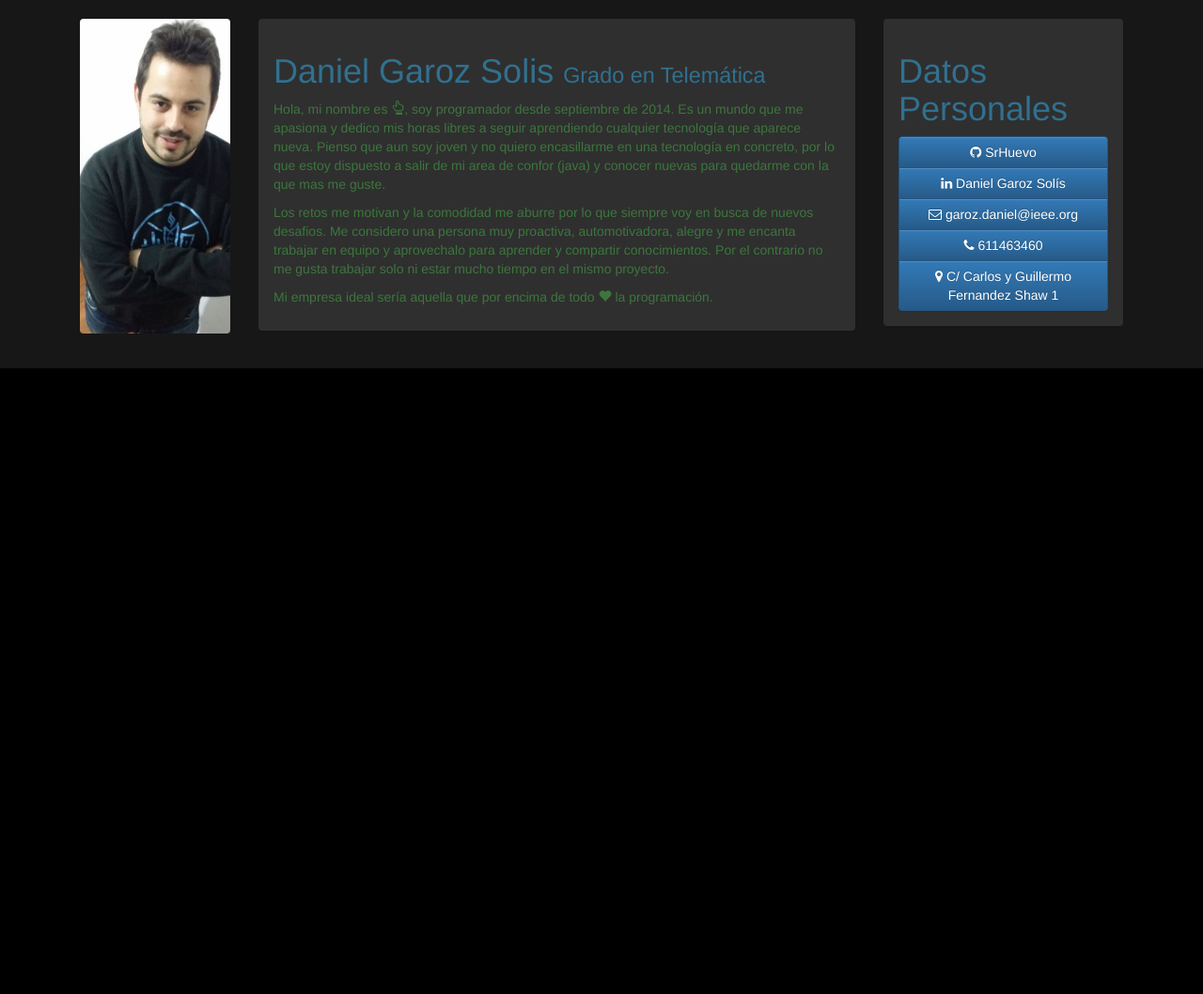
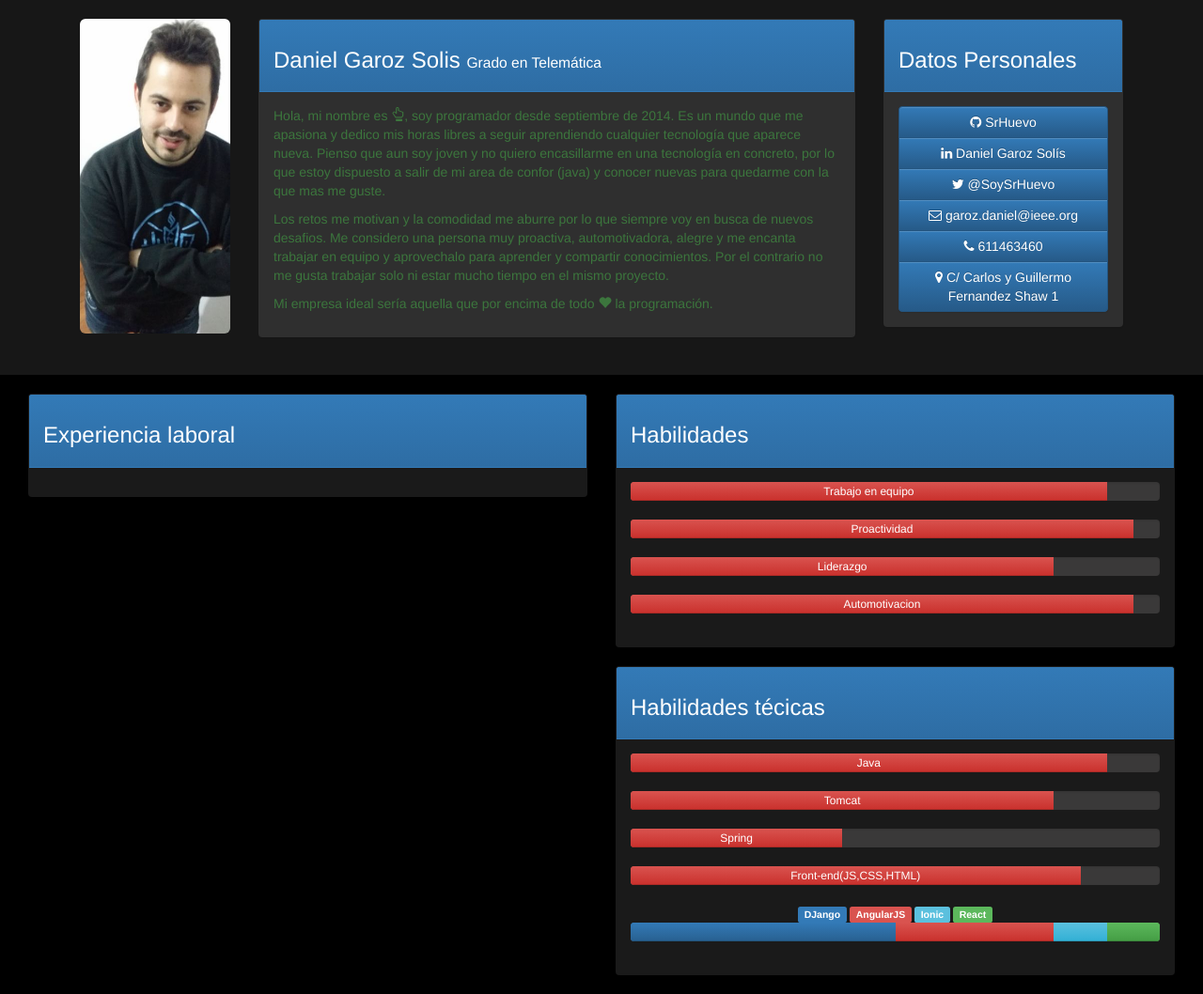
Before and after one commit to SrHuevo/CurriculumVitae, a plain HTML site: page index.html in a window 1280 px wide. Shown: the whole page at 94% size. Before the commit the page ends 800 px from the top, so only its background shows below. Drawn offline with Linux system fonts and the light colour scheme.

Commit message:
Add content

```diff
--- a/css/index.css
+++ b/css/index.css
@@ -2,16 +2,24 @@ body {
 	background-color: black;
 }
 
-.foto img{
-	border-radius: 4px;
+.foto{
+    text-align: center;
+    margin-bottom: 20px;
 }
 
 .cabecera{
     padding-top: 20px;
-    padding-bottom: 20px;
+    padding-bottom:20px;
     background: #171717;
 }
 
+.cuerpo{
+	padding-top: 20px;
+}
+
+.center {
+    text-align: center;
+}
 
 /* Correcciones Bootstrap */
 .btn-primary a{
@@ -24,3 +32,11 @@ body {
     border-color: transparent;
     background-color: rgba(255,255,255,0.1);
 }
+
+.panel-primary .panel-heading small{
+    color: #fff;
+}
+
+.progress {
+    background: rgb(58, 57, 57);
+}
--- a/index.html
+++ b/index.html
@@ -5,17 +5,22 @@
 	<link rel="stylesheet" href="lib/bootstrap/css/bootstrap-theme.min.css">
 	<link rel="stylesheet" href="lib/font-awesome/css/font-awesome.min.css">
 	<link rel="stylesheet" href="css/index.css">
+	<script type="text/javascript" src="lib/jquery/jquery.min.js"></script>
+	<script type="text/javascript" src="js/index.js"></script>
+	<script type="text/javascript" src="js/CV.js"></script>
 </head>
 <body class="text-success">
 	<div class="container-fluid cabecera">
 		<div class="container">
-			<div class="col-sm-2 foto">
-				<img src="resources/img/foto.jpg" width="100%">
+			<div class="col-md-2 col-sm-3 foto">
+				<img class="img-rounded" src="resources/img/foto.jpg" width="160px">
 			</div>
-			<div class="col-md-7 col-sm-10">
-				<div class="panel panel-default">
+			<div class="col-md-7 col-sm-9">
+				<div class="panel panel-primary">
+	  				<div class="panel-heading">
+						<h3>Daniel Garoz Solis <small>Grado en Telemática</small></h3>
+					</div>
 					<div class="panel-body">
-						<h1 class="text-info">Daniel Garoz Solis <small class="text-info">Grado en Telemática</small></h1>
 		 				<p>Hola, mi nombre es <span class="glyphicon glyphicon-hand-up"></span>, soy programador desde septiembre de 2014. Es un mundo que me apasiona y dedico mis horas libres a seguir aprendiendo cualquier tecnología que aparece nueva. Pienso que aun soy joven y no quiero encasillarme en una tecnología en concreto, por lo que estoy dispuesto a salir de mi area de confor (java) y conocer nuevas para quedarme con la que mas me guste.</p>
 		 				<p>Los retos me motivan y la comodidad me aburre por lo que siempre voy en busca de nuevos desafios. Me considero una persona muy proactiva, automotivadora, alegre y me encanta trabajar en equipo y aprovechalo para aprender y compartir conocimientos. Por el contrario no me gusta trabajar solo ni estar mucho tiempo en el mismo proyecto.</p>
 		 				<p>Mi empresa ideal sería aquella que por encima de todo <spam class="glyphicon glyphicon-heart"></spam> la programación.</p>
@@ -23,12 +28,15 @@
 				</div>
 			</div>
 			<div class="col-md-3 col-sm-12">
-				<div class="panel panel-default">
+				<div class="panel panel-primary">
+	  				<div class="panel-heading">
+						<h3>Datos Personales</h3>
+	  				</div>
 	  				<div class="panel-body">
-						<h1 class="text-info">Datos Personales</h1>
-						<div class="btn-group-vertical" role="group" aria-label="...">
+						<div class="btn-group-vertical btn-block" role="group" aria-label="...">
 							<a class="btn btn-primary" href="https://github.com/SrHuevo" target="_blank"><i class="fa fa-github"></i> SrHuevo</a>
 							<a class="btn btn-primary" href="https://es.linkedin.com/in/daniel-garoz-solís-91ba7966" target="_blank"><i class="fa fa-linkedin"></i> Daniel Garoz Solís</a>
+							<a class="btn btn-primary" href="https://twitter.com/SoySrHuevo" target="_blank"><i class="fa fa-twitter"></i> @SoySrHuevo</a>
 							<a class="btn btn-primary" href="mailto:garoz.daniel@ieee.org?Subject=[CV]" target="_blank"><i class="fa fa-envelope-o"></i> garoz.daniel@ieee.org</a>
 							<button id="callme" class="btn btn-primary"><i class="fa fa-phone"></i> 611463460</button>
 							<a class="btn btn-primary" href="https://www.google.es/maps/place/Calle+de+Carlos+y+Guillermo+Fern%C3%A1ndez+Shaw,+1,+28007+Madrid/@40.4060144,-3.6714778,17z/data=!3m1!4b1!4m7!1m4!3m3!1s0xd422605bc30777f:0xd6038121a36c5abd!2sCalle+de+Carlos+y+Guillermo+Fern%C3%A1ndez+Shaw,+28007+Madrid!3b1!3m1!1s0xd422605b201e983:0x238808f08b9f1ff1" target="_blank"><i class="fa fa-map-marker"></i> C/ Carlos y Guillermo Fernandez Shaw 1</a>
@@ -38,20 +46,103 @@
 			</div>
 		</div>
 	</div>
-	<nav class="navbar navbar-inverse" data-spy="affix" data-offset-top="197" style="
-    display: none;
-">
-	  <ul class="nav navbar-nav">
-	    <li class="active"><a href="#">Basic Topnav</a></li>
-	    <li><a href="#">Page 1</a></li>
-	    <li><a href="#">Page 2</a></li>
-	    <li><a href="#">Page 3</a></li>
-	  </ul>
-	</nav>
+	<div class="container-fluid cabecera" style="display:none;">
+		<div class="container">
+			<div class="media">
+			  	<div class="media-left">
+					<img class="img-rounded" src="resources/img/foto.jpg" height="64px">
+				</div>
+				<div class="media-body">
+					<h2 class="afix">Daniel Garoz Solis <small>Grado en Telemática</small></h2>
+				</div>
+			</div>
+		</div>
+	</div>
+	<div class="container-fluid cuerpo">
+		<div class="col-md-6">
+			<div class="panel panel-primary">
+  				<div class="panel-heading">
+					<h3>Experiencia laboral</h3>
+  				</div>
+  				<div class="panel-body">
 
-
+				</div>
+			</div>
+		</div>
+		<div class="col-md-6">
+			<div class="row">
+				<div class="col-md-12 col-sm-6">
+					<div class="panel panel-primary">
+		  				<div class="panel-heading">
+							<h3>Habilidades</h3>
+		  				</div>
+		  				<div class="panel-body">
+							<div class="progress">
+							  <div class="progress-bar progress-bar-danger" role="progressbar" aria-valuenow="90" aria-valuemin="0" aria-valuemax="100" style="width: 90%">
+							    Trabajo en equipo
+							  </div>
+							</div>
+							<div class="progress">
+							  <div class="progress-bar progress-bar-danger" role="progressbar" aria-valuenow="95" aria-valuemin="0" aria-valuemax="100" style="width: 95%">
+							    Proactividad
+							  </div>
+							</div>
+							<div class="progress">
+							  <div class="progress-bar progress-bar-danger" role="progressbar" aria-valuenow="80" aria-valuemin="0" aria-valuemax="100" style="width: 80%">
+							    Liderazgo
+							  </div>
+							</div>
+							<div class="progress">
+							  <div class="progress-bar progress-bar-danger" role="progressbar" aria-valuenow="95" aria-valuemin="0" aria-valuemax="100" style="width: 95%">
+							    Automotivacion
+							  </div>
+							</div>
+						</div>
+					</div>
+				</div>
+				<div class="col-md-12 col-sm-6">
+					<div class="panel panel-primary">
+		  				<div class="panel-heading">
+							<h3>Habilidades técicas</h3>
+		  				</div>
+		  				<div class="panel-body">
+							<div class="progress">
+							  <div class="progress-bar progress-bar-danger" role="progressbar" aria-valuenow="90" aria-valuemin="0" aria-valuemax="100" style="width: 90%">
+							    Java
+							  </div>
+							</div>
+							<div class="progress">
+							  <div class="progress-bar progress-bar-danger" role="progressbar" aria-valuenow="80" aria-valuemin="0" aria-valuemax="100" style="width: 80%">
+							    Tomcat
+							  </div>
+							</div>
+							<div class="progress">
+							  <div class="progress-bar progress-bar-danger" role="progressbar" aria-valuenow="40" aria-valuemin="0" aria-valuemax="100" style="width: 40%">
+							    Spring
+							  </div>
+							</div>
+							<div class="progress">
+							  <div class="progress-bar progress-bar-danger" role="progressbar" aria-valuenow="85" aria-valuemin="0" aria-valuemax="100" style="width: 85%">
+							   	Front-end(JS,CSS,HTML)
+							  </div>
+							</div>
+							<div class="center">
+								<span class="label label-primary">DJango</span>
+								<span class="label label-danger">AngularJS</span>
+								<span class="label label-info">Ionic</span>
+								<span class="label label-success">React</span>
+							</div>
+							<div class="progress">
+							  <div class="progress-bar progress-bar-primary" role="progressbar" aria-valuenow="50" aria-valuemin="0" aria-valuemax="100" style="width: 50%" title="prueba"></div>
+							  <div class="progress-bar progress-bar-danger" role="progressbar" aria-valuenow="30" aria-valuemin="0" aria-valuemax="100" style="width: 30%" tittle="prueba"></div>
+							  <div class="progress-bar progress-bar-info" role="progressbar" aria-valuenow="10" aria-valuemin="0" aria-valuemax="100" style="width: 10%" tittle="prueba"></div>
+							  <div class="progress-bar progress-bar-success" role="progressbar" aria-valuenow="10" aria-valuemin="0" aria-valuemax="100" style="width: 10%" tittle="prueba"></div>
+							</div>
+						</div>
+					</div>
+				</div>
+			</div>
+		</div>
+	</div>
 </body>
-<script type="text/javascript" src="lib/jquery/jquery.min.js"></script>
-<script type="text/javascript" src="js/index.js"></script>
-<script type="text/javascript" src="js/CV.js"></script>
 </html>
```
